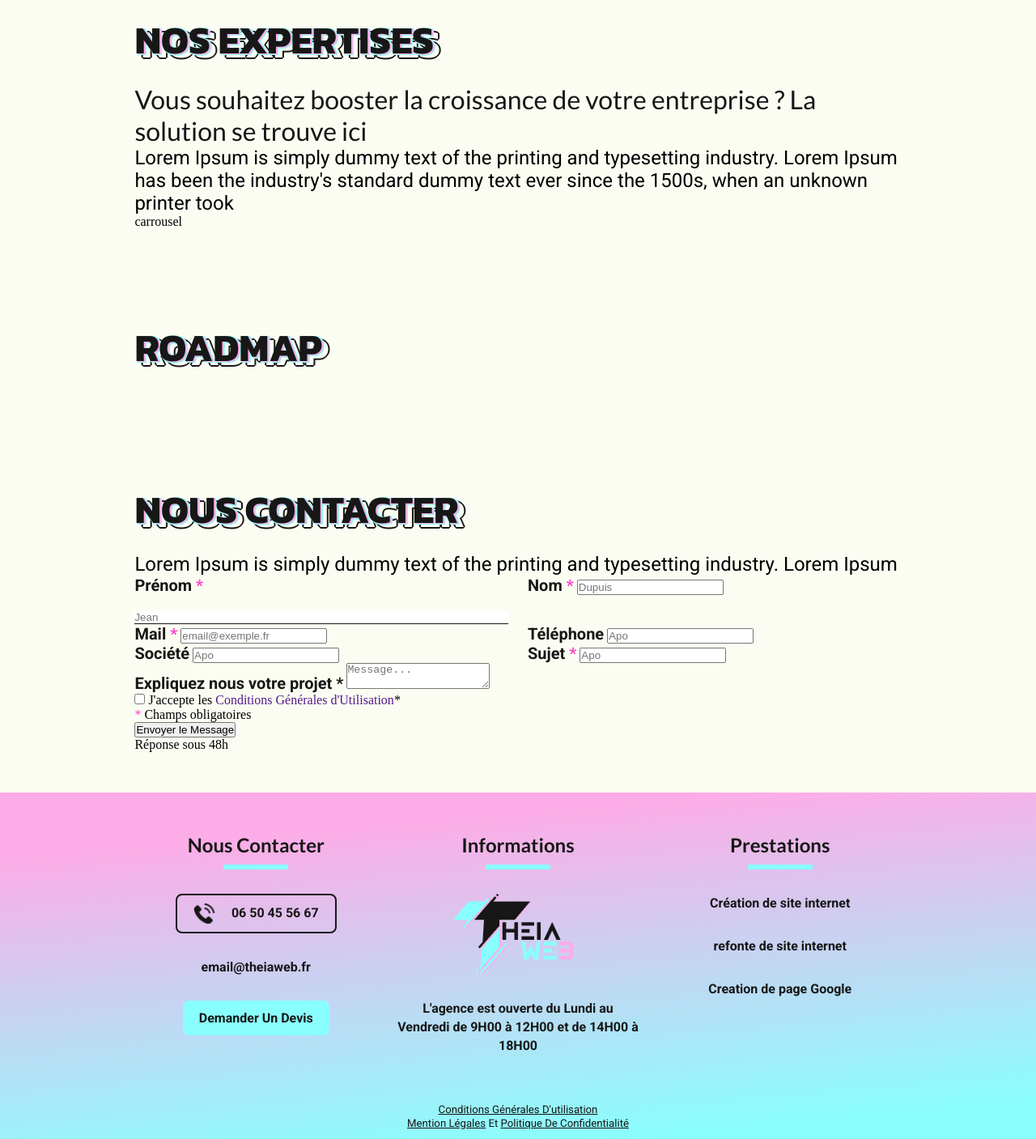
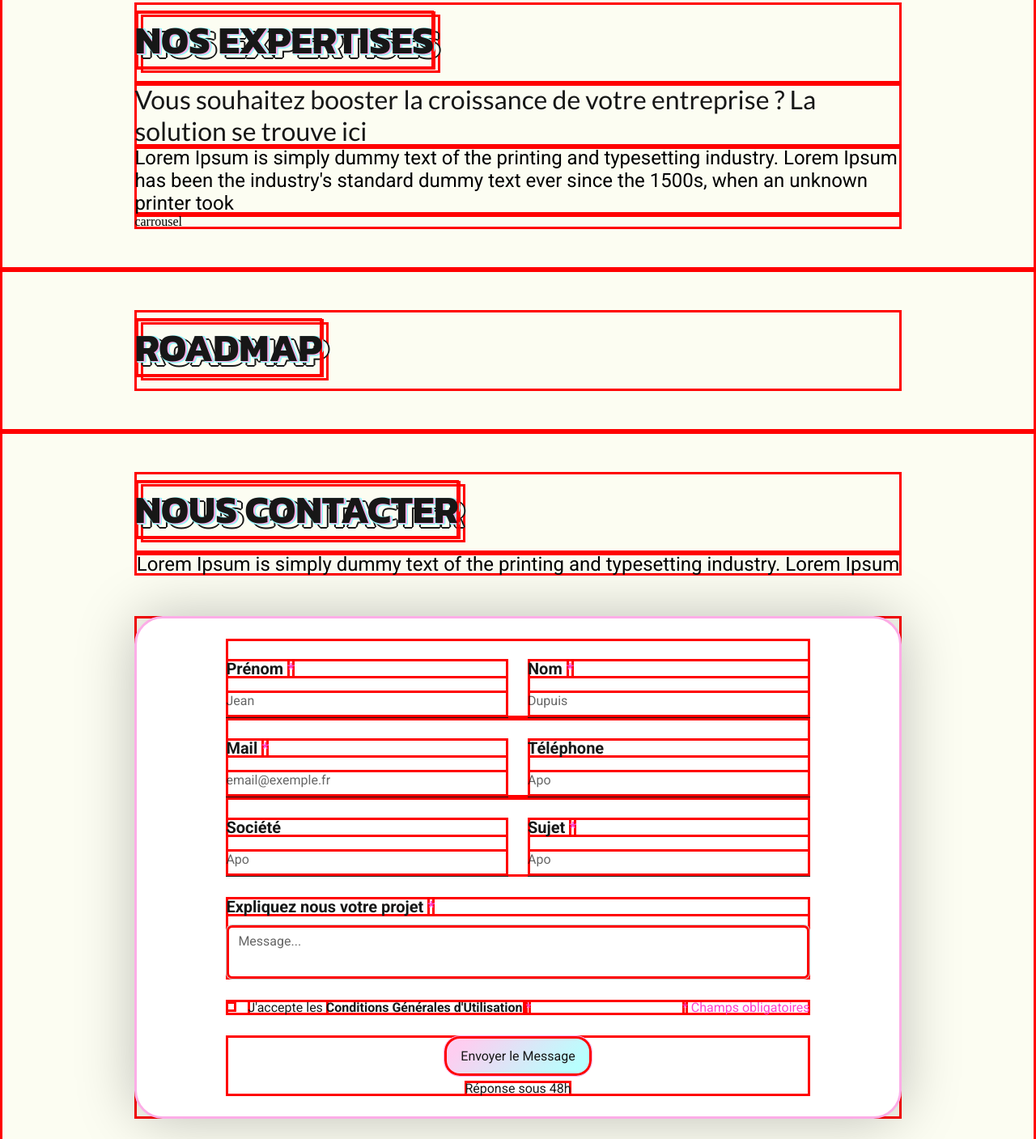
Before and after one commit to TheiaWeb/TheiawebMain, a plain HTML site: page index.html in a window 1280 px wide. Shown: the part 1393-2800 px from the top of the page at 81% size. Drawn offline with nearby package versions, Linux system fonts and the light colour scheme.

Commit message:
contact form responsif

```diff
--- a/css/style.css
+++ b/css/style.css
@@ -19,6 +19,7 @@
     --pink-blue-gradient: linear-gradient(135deg, #FCADE7 14.39%, #89FFFD 86.07%);
     --input-color:rgba(0, 0, 0, 0.6);
     --container-color: #fff;
+    --bright-pink: #FF41CC;
 
      /*========== Font Size ==========*/
     --h1-font-size: 5rem;
@@ -73,7 +74,7 @@
     box-sizing: border-box;
     padding: 0;
     margin: 0;
-    /*box-shadow: 0 0 0 3px  red inset;*/
+    box-shadow: 0 0 0 3px  red inset;
 }
 
 body {
@@ -351,10 +352,32 @@ li{
 
 
 /*==================== CONTACT ====================*/
+.contact__header {
+text-align: center;
+}
+
+
+.contact__titlebox {
+  display: flex;
+
+}
+
+.form__content {
+  padding: 25px 110px;
+  background: #FFFFFF;
+  box-shadow: 0px 0px 71px rgba(0, 0, 0, 0.25);
+  border-radius: 35px;
+  border: 3px solid var(--pink);
+  margin-top: 50px;
+
+
+}
+
 .contact__category {
   display: flex;
   flex-direction: column;
-  gap: 20px;
+  gap: 15px;
+  margin-top: 25px;
 }
 
 .contact__label {
@@ -365,12 +388,92 @@ li{
 }
 
 .contact__star {
-  color: #FF41CC;
+  color: var(--bright-pink);
 }
 
 .contact__input-small {
   border: none;
   border-bottom: 1px solid var(--black);
+  padding-bottom: 10px;
+  outline: none;
+  font-size: var(--small-font-size);
+}
+
+.contact__input-small::placeholder,
+.contact__input-large::placeholder {
+  font-family: var(--roboto);
+  font-size: var(--smaller-font-size);
+  color: rgba(0, 0, 0, 0.6);
+}
+
+.contact__msg {
+  display: flex;
+  flex-direction: column;
+  gap: 10px;
+  margin-top: 25px;
+}
+
+.contact__input-large {
+  border: 1px solid rgba(0, 0, 0, 0.2);
+  border-radius: 8px;
+  padding: 10px 14px;
+  font-size: var(--small-font-size);
+  resize: none;
+}
+
+.contact__footer-top {
+  display: flex;
+  justify-content: space-between;
+  margin-top: 25px;
+  margin-bottom: 25px;
+}
+@media screen and (max-width: 900px) {
+  .contact__footer-top {
+    flex-direction: column;
+  }
+}
+
+.contact__footer-bottom {
+  display: flex;
+  flex-direction: column;
+  align-items: center;
+  gap: 5px;
+}
+
+
+.contact__footer-cgucheck label,
+.contact__footer-bottom {
+  font-family: var(--roboto);
+  font-weight: var(--font-regular);
+  font-size: var(--smaller-font-size);
+  color: var(--black);
+}
+
+.contact__footer-cgucheck label{
+  margin-left: 10px;
+
+}
+.contact__footer-cgucheck label a {
+  font-weight: var(--font-bold);
+  color: var(--black);
+}
+
+.contact__footer-top p {
+  font-family: var(--roboto);
+  font-weight: var(--font-regular);
+  font-size: var(--smaller-font-size);
+  color: var(--bright-pink)
+}
+
+.contact__footer-bottom button {
+  padding: 15px 20px;
+  background: linear-gradient(135deg, rgba(252, 173, 231, 0.6) 14.39%, rgba(137, 255, 253, 0.6) 86.07%);
+  border-radius: 20px;
+  border: 1px solid var(--pink);
+  font-family: var(--roboto);
+  font-weight: var(--font-regular);
+  font-size: var(--smaller-font-size);
+  color: var(--black);
 }
 
 
--- a/index.html
+++ b/index.html
@@ -111,12 +111,15 @@
 </section>
 
 <section id="contact" class="section">
-    <div>
-        <div class="section-titlebox">
-            <p class="section__title-back back-last">NOUS CONTACTER</p>
-            <p class="section__title-back back-middle">NOUS CONTACTER</p>
-            <h2 class="section__title">NOUS CONTACTER</h2>
+    <div class="contact__header">
+        <div class="test">
+            <div class="section-titlebox contact__titlebox">
+                <p class="section__title-back back-last">NOUS CONTACTER</p>
+                <p class="section__title-back back-middle">NOUS CONTACTER</p>
+                <h2 class="section__title">NOUS CONTACTER</h2>
+            </div>
         </div>
+
         <p class="section__text">Lorem Ipsum is simply dummy text of the printing and typesetting industry. Lorem Ipsum </p>
     </div>
 
@@ -128,53 +131,54 @@
                     <label class="contact__label" for="name">Prénom <span class="contact__star">&#42;</span></label>
                     <input class="contact__input-small" type="text" id="name" name="user_name" placeholder="Jean">
                 </div>
-                <div>
+                <div class="contact__category">
                     <label class="contact__label" for="name">Nom <span class="contact__star">&#42;</span></label>
-                    <input type="text" id="name" name="user_surname" placeholder="Dupuis">
+                    <input class="contact__input-small" type="text" id="name" name="user_surname" placeholder="Dupuis">
                 </div>
             </div>
             <div class="grid-base">
-                <div>
+                <div class="contact__category">
                     <label class="contact__label" for="name">Mail <span class="contact__star">&#42;</span></label>
-                    <input type="mail" id="email" name="user_mail" placeholder="email@exemple.fr">
+                    <input class="contact__input-small" type="mail" id="email" name="user_mail" placeholder="email@exemple.fr">
                 </div>
-                <div>
+                <div class="contact__category">
                     <label class="contact__label" for="name">Téléphone</label>
-                    <input type="text" id="name" name="user_tel" placeholder="Apo">
+                    <input class="contact__input-small" type="text" id="name" name="user_tel" placeholder="Apo">
                 </div>
             </div>
 
             <div class="grid-base">
-                <div>
+                <div class="contact__category">
                     <label class="contact__label" for="name">Société</label>
-                    <input type="text" id="name" name="user_company" placeholder="Apo">
+                    <input class="contact__input-small" type="text" id="name" name="user_company" placeholder="Apo">
                 </div>
-                <div>
+                <div class="contact__category">
                     <label class="contact__label" for="name">Sujet <span class="contact__star">&#42;</span></label>
-                    <input type="text" id="name" name="user_subject" placeholder="Apo">
+                    <input class="contact__input-small" type="text" id="name" name="user_subject" placeholder="Apo">
                 </div>
             </div>
+            <div class="contact__msg">
+                <label class="contact__label" for="msg">Expliquez nous votre projet <span class="contact__star">&#42;</span></label>
+                <textarea class="contact__input-large" id="msg" name="user_message" placeholder="Message..."></textarea>
+            </div>
+            <div class="contact__footer-top">
+                <div class="contact__footer-cgucheck">
+                    <input type="checkbox" id="cgu-check" name="cgu">
+                    <label for="horns">J'accepte les  <span><a href="">Conditions Générales d'Utilisation </a></span><span class="contact__star">&#42;</span></label>
+                </div>
+                <p class="contact__footer-star-txt"><span class="contact__star">&#42;</span> Champs obligatoires</p>
+
+              </div>
+
+                <div class="contact__footer-bottom">
+                    <button class="green_btn" type="submit" value="Send">Envoyer le Message</button>
+                    <p class="contact__footer-btn-under">Réponse sous 48h</p>
+                </div>
 
 
 
-        </div>
-        <div class="">
-            <label class="contact__label" for="msg">Expliquez nous votre projet <span class="contact__-star">&#42;</span></label>
-            <textarea id="msg" name="user_message" placeholder="Message..."></textarea>
-        </div>
-        <div>
-            <div>
-                <input type="checkbox" id="cgu-check" name="cgu">
-                <label for="horns">J'accepte les  <span><a href="">Conditions Générales d'Utilisation</a></span><span class="contact__-star">&#42;</span></label>
-            </div>
-            <p class="contact__footer-star-txt"><span class="contact__star">&#42;</span> Champs obligatoires</p>
 
-          </div>
-          <div class="contact__footer">
-            <div>
-                <button class="green_btn" type="submit" value="Send">Envoyer le Message</button>
-                <p class="contact__footer-btn-under">Réponse sous 48h</p>
-            </div>
+
 
         </div>
 
```
